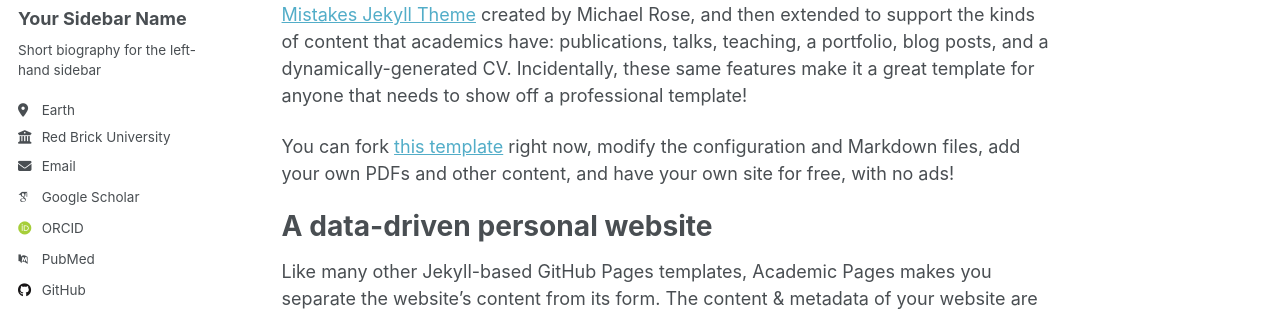
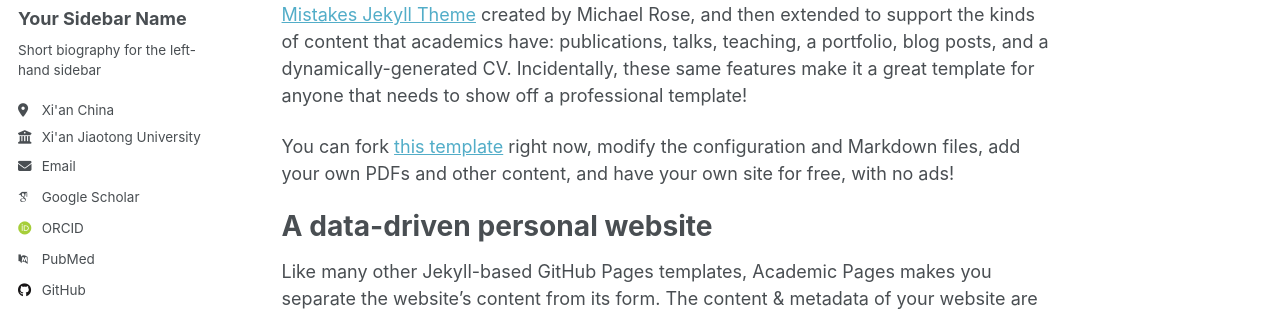
Before and after one commit to ISChenawei/ISChenawei.github.io, a Jekyll site: the page built from _pages/about.md, in a window 1280 px wide. Shown: the part 276-587 px from the top of the page. Built offline with Jekyll 4.4.1, drawn with Linux system fonts in a browser that asks for light colours; some web fonts are replaced; a script that is not in the unit is left out.

Commit message:
Update _config.yml

```diff
--- a/_config.yml
+++ b/_config.yml
@@ -27,8 +27,8 @@ author:
   name             : "Your Sidebar Name"
   pronouns         : # example: "she/her"
   bio              : "Short biography for the left-hand sidebar"
-  location         : "Earth"
-  employer         : "Red Brick University"
+  location         : "Xi'an  China"
+  employer         : "Xi'an Jiaotong University"
   uri              : # URL
   email            : "none@example.org"
 
```
